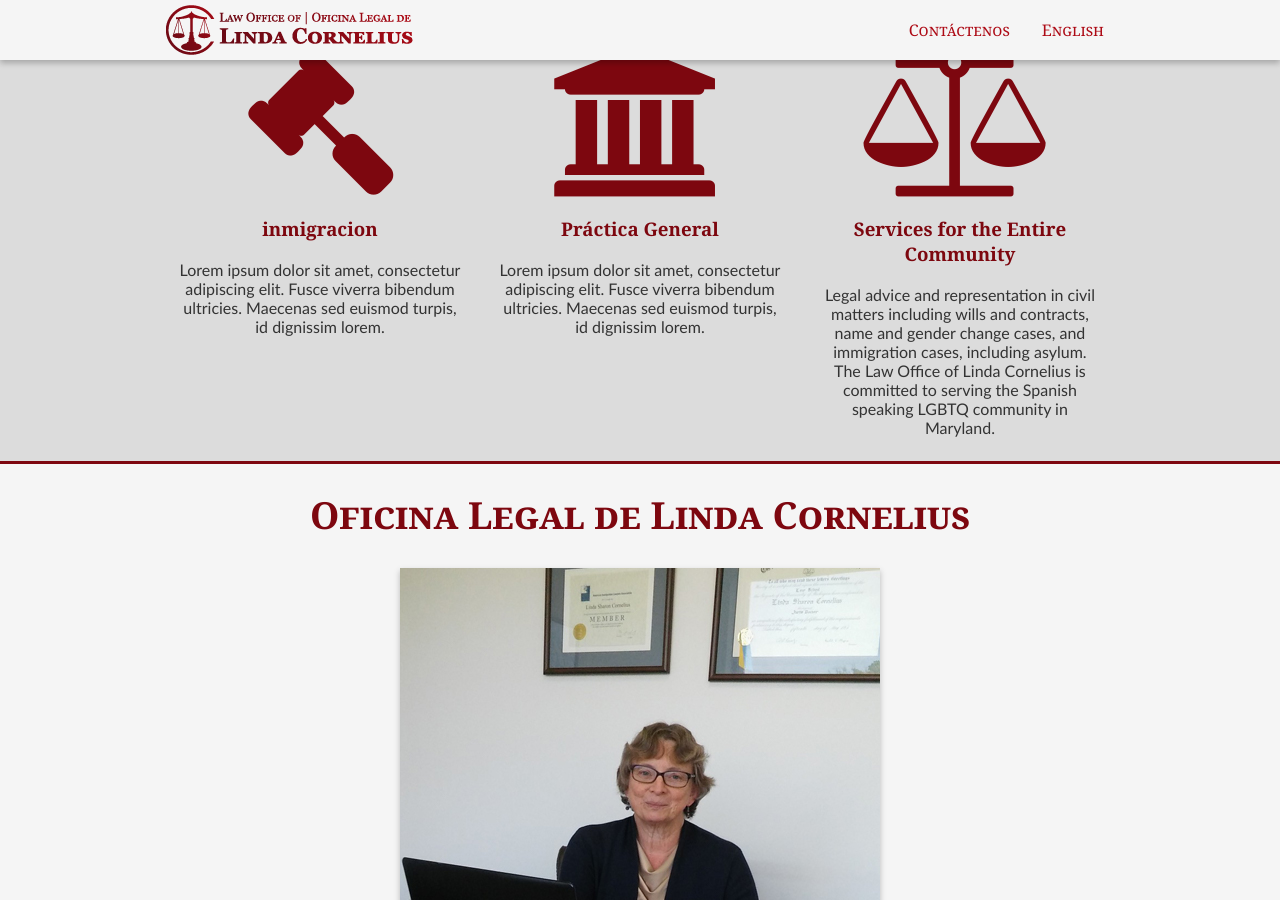
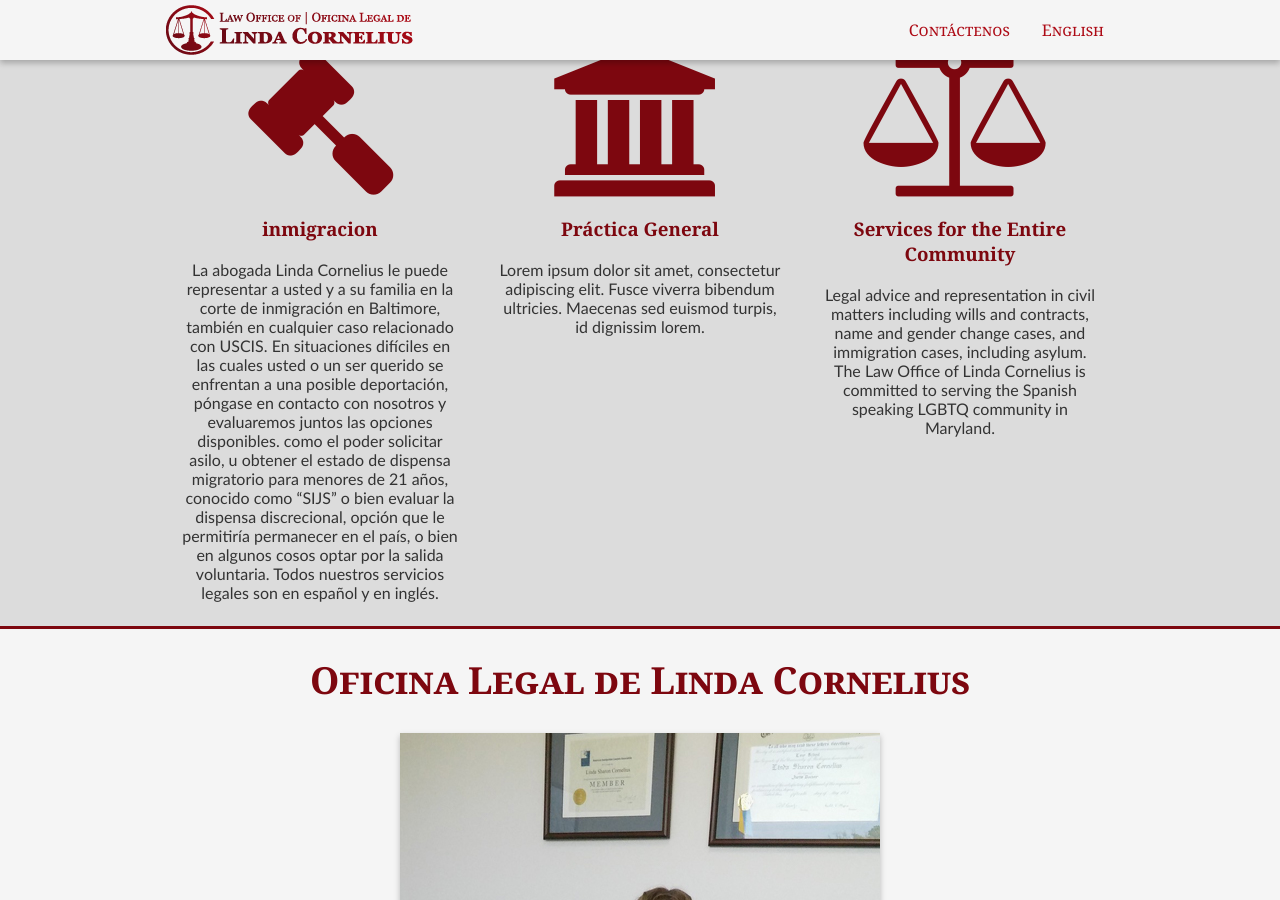
Before and after one commit to edamtoft/cornelius.legal.site, a Jekyll site: the page built from espanol.markdown, in a window 1280 px wide and 900 px high, scrolled down 635 px. Built offline with Jekyll 4.4.1, drawn with Linux system fonts in a browser that asks for light colours; nearby versions of some CDN libraries.

Commit message:
Updated '_practice/immigation-es.markdown' via CloudCannon

```diff
--- a/_practice/immigation-es.markdown
+++ b/_practice/immigation-es.markdown
@@ -2,14 +2,13 @@
 title: inmigracion
 identifier: immigrationlaw
 layout: contact
-description_text: |-
-  Lorem ipsum dolor sit amet, consectetur adipiscing elit. Fusce viverra
-  bibendum ultricies. Maecenas sed euismod turpis, id dignissim lorem.
+description_text: 'La abogada Linda Cornelius le puede representar a usted y a su familia en la corte de inmigración en Baltimore, también en cualquier caso relacionado con USCIS. En situaciones difíciles en las cuales usted o un ser querido se enfrentan a una posible deportación, póngase en contacto con nosotros y evaluaremos juntos las opciones disponibles. como el poder solicitar asilo, u obtener el estado de dispensa migratorio para menores de 21 años, conocido como “SIJS” o bien evaluar la dispensa discrecional, opción que le permitiría permanecer en el país, o bien en algunos cosos optar por la salida voluntaria. Todos nuestros servicios legales son en español y en inglés.'
 language: spanish
 icon: gavel
-banner_image: "/assets/baltimore.jpg"
+banner_image: /assets/baltimore.jpg
 sitemap: true
 order: 1
 ---
 
+
 Lorem ipsum dolor sit amet, consectetur adipiscing elit. Quisque malesuada ex ut enim volutpat ultricies. Nam vestibulum erat aliquam purus tincidunt cursus et sit amet nibh. Maecenas lacinia justo sit amet libero tincidunt, at tristique orci rhoncus. Donec vitae elit placerat, consequat elit vel, tincidunt dolor. Pellentesque habitant morbi tristique senectus et netus et malesuada fames ac turpis egestas. Curabitur finibus ligula vitae pretium lacinia. Quisque aliquet iaculis nunc sit amet cursus. Nam commodo luctus velit, in posuere libero rutrum eu. Nunc maximus ante dolor, at facilisis erat consequat at. In dignissim pretium nunc, et aliquet augue faucibus et. Ut non metus dictum sem euismod fermentum. Donec ipsum erat, porttitor sit amet ipsum sit amet, scelerisque gravida quam. Nunc semper massa sed ornare feugiat. Aenean vel mollis mauris. Praesent ornare, turpis at molestie gravida, ipsum nibh lobortis lacus, id lacinia elit est id ex. Integer quis velit ac urna porttitor ullamcorper sit amet non orci.
```
